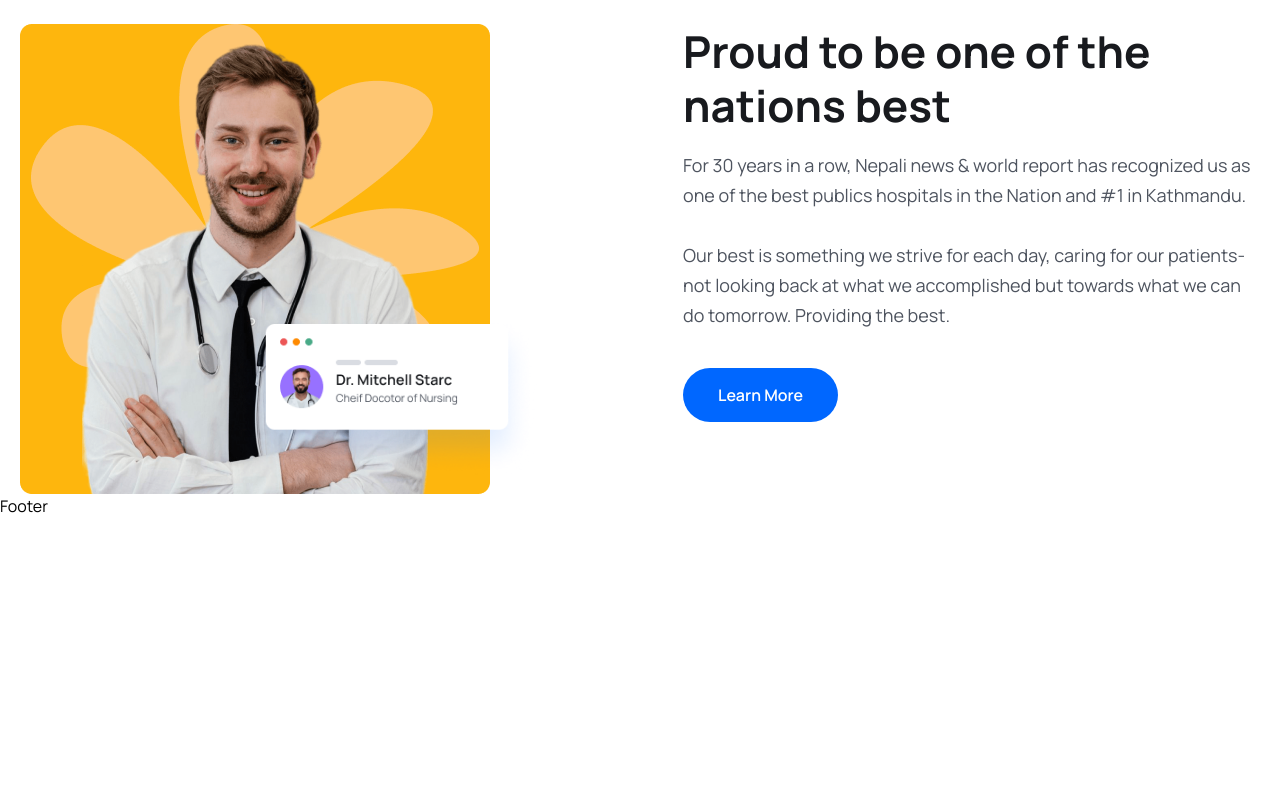
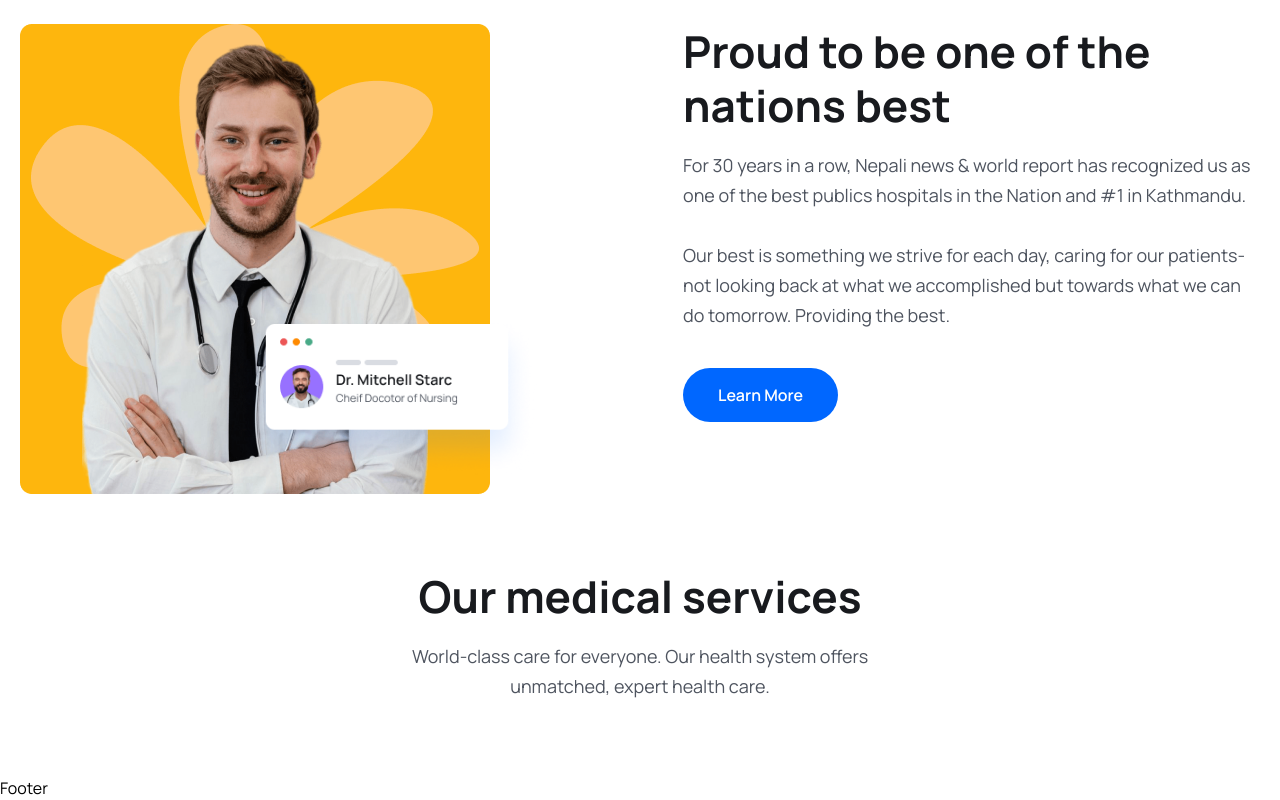
Before and after one commit to tmgnisc/Doctor-Appointment-Booking-MERN-, a React (Vite) app in the folder frontend/: page / in a window 1280 px wide. Shown: the part 1683-2483 px from the top of the page. Before the commit the page ends 2201 px from the top, so only its background shows below. Built offline with nearby package versions, Linux system fonts and the light colour scheme.

Commit message:
working on service section

```diff
--- /dev/null
+++ b/frontend/src/components/Services/ServiceCard.jsx
@@ -0,0 +1,15 @@
+import React from 'react'
+
+const ServiceCard = ({item, index}) => {
+
+    const {name, desc, bgColor, textColor} = item
+  return (
+    <div className='py-[30px] px-3 lg:px-5'>
+        <h2 className='text-[26px] leading-9 text-headingColor font-[700]'>{name}</h2>
+        <p className='text-[16px] leading-7 font-[400] text-textColor'>{desc}</p>
+
+    </div>
+  )
+}
+
+export default ServiceCard
--- /dev/null
+++ b/frontend/src/components/Services/ServiceList.jsx
@@ -0,0 +1,14 @@
+import React from 'react'
+import {services} from '../../assets/data/services'
+import ServiceCard from './ServiceCard'
+
+
+const ServiceList = () => {
+  return (
+    <div className='grid grid-cols-1 md:grid-cols-2 lg:grid-cols-3 gap-5 lg:gap-[30px] mt-[30px] lg:mt-[55px]'>
+      {services.map((item,index)=> <ServiceCard item={item}  index={index} key={index}/>)}
+    </div>
+  )
+}
+
+export default ServiceList
--- a/frontend/src/pages/Home.jsx
+++ b/frontend/src/pages/Home.jsx
@@ -3,8 +3,8 @@ import heroImg01 from "../assets/images/hero-img01.png";
 import heroImg02 from "../assets/images/hero-img02.png";
 import heroImg03 from "../assets/images/hero-img03.png";
 import icon01 from "../assets/images/icon01.png";
-import icon02 from "../assets/images/icon02.png"
-import icon03 from "../assets/images/icon03.png"
+import icon02 from "../assets/images/icon02.png";
+import icon03 from "../assets/images/icon03.png";
 import { Link } from "react-router-dom";
 import { BsArrowRight } from "react-icons/bs";
 import About from "../components/About/About";
@@ -110,7 +110,7 @@ const Home = () => {
                   to="/doctors"
                   className="w-[44px] h-[44px] rounded-full border border-solid border-[#181A1E} mt-[30px] mx-auto flex items-center justify-center group hover:bg-primaryColor hover:border-none"
                 >
-                  <BsArrowRight className="group-hover:text-white w-6 h-5"/>
+                  <BsArrowRight className="group-hover:text-white w-6 h-5" />
                 </Link>
               </div>
             </div>
@@ -133,7 +133,7 @@ const Home = () => {
                   to="/doctors"
                   className="w-[44px] h-[44px] rounded-full border border-solid border-[#181A1E} mt-[30px] mx-auto flex items-center justify-center group hover:bg-primaryColor hover:border-none"
                 >
-                  <BsArrowRight className="group-hover:text-white w-6 h-5"/>
+                  <BsArrowRight className="group-hover:text-white w-6 h-5" />
                 </Link>
               </div>
             </div>
@@ -145,7 +145,7 @@ const Home = () => {
 
               <div className="mt-[30px]">
                 <h2 className="text-[26px] leading-9 text-headingColor font-[700] text-center">
-               Book Appointment
+                  Book Appointment
                 </h2>
                 <p className="text-[16px] leading-7 text-textColor font-[400] mt-4 text-center">
                   World-class care for everyone. Our health system offers
@@ -156,7 +156,7 @@ const Home = () => {
                   to="/doctors"
                   className="w-[44px] h-[44px] rounded-full border border-solid border-[#181A1E} mt-[30px] mx-auto flex items-center justify-center group hover:bg-primaryColor hover:border-none"
                 >
-                  <BsArrowRight className="group-hover:text-white w-6 h-5"/>
+                  <BsArrowRight className="group-hover:text-white w-6 h-5" />
                 </Link>
               </div>
             </div>
@@ -164,9 +164,21 @@ const Home = () => {
         </div>
       </section>
 
+      {/* about section */}
+      <About />
 
-      {/* about section */}
-      <About/>
+      {/* service section */}
+      <section>
+        <div className="container">
+          <div className="xl:w-[470px] mx-auto">
+            <h2 className="heading text-center">Our medical services</h2>
+            <p className="text_para text-center">
+              World-class care for everyone. Our health system offers unmatched,
+              expert health care.
+            </p>
+          </div>
+        </div>
+      </section>
     </>
   );
 };
```
